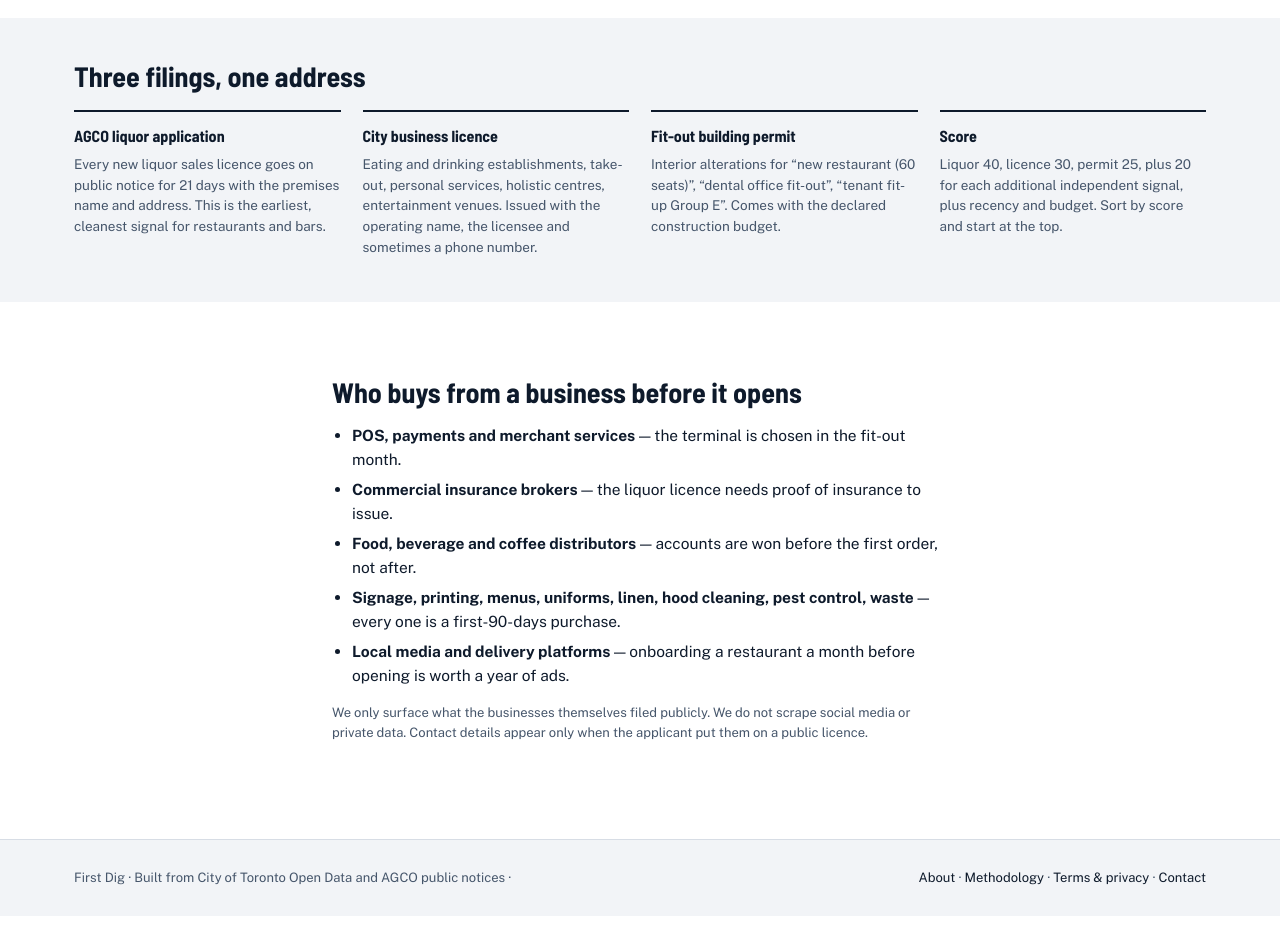
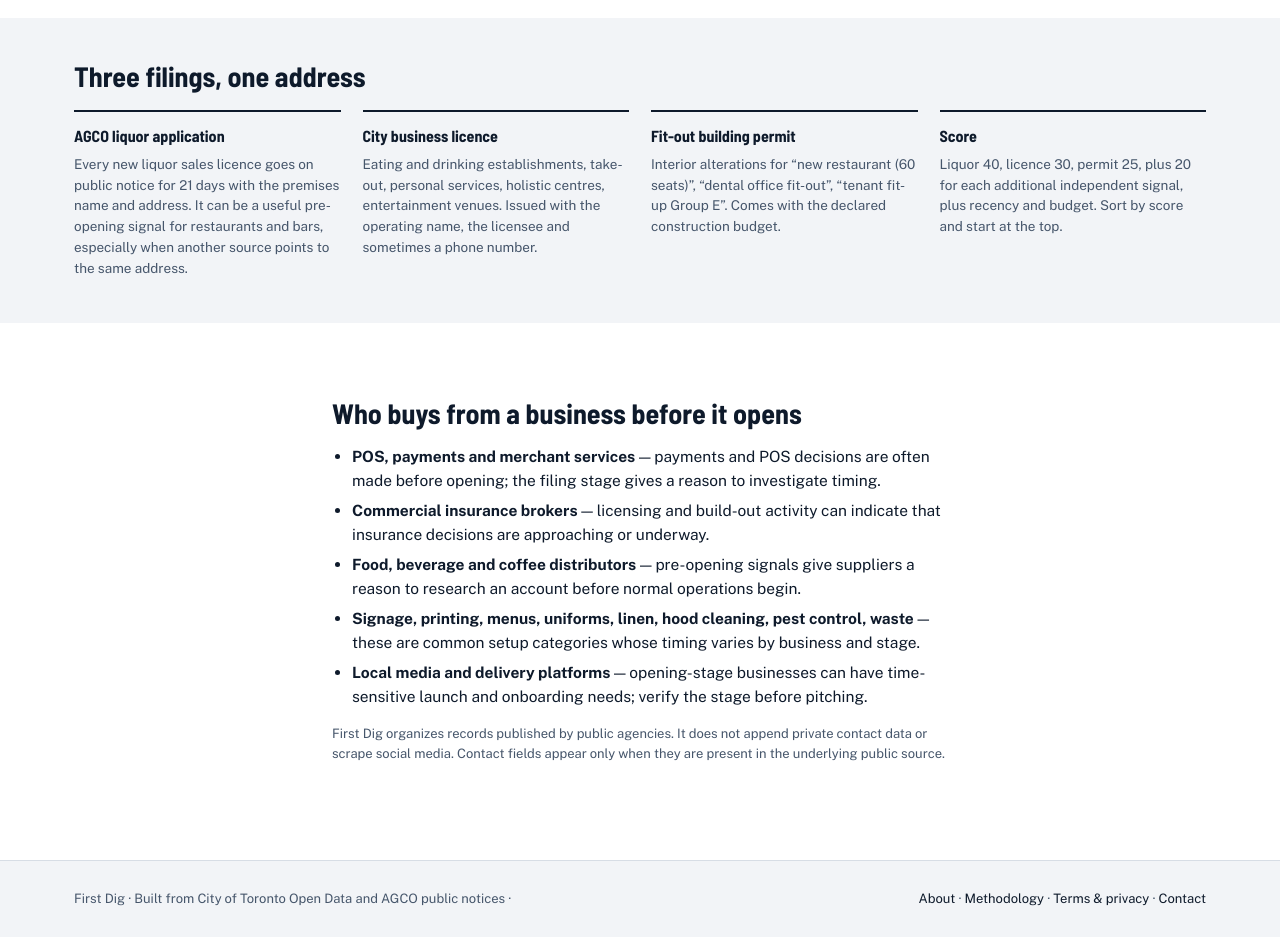
Before and after one commit to gamingyeetmaster-dev/firstdig, a FastAPI app: page /openings in a window 1280 px wide. Shown: the part 493-1430 px from the top of the page. Before the commit the page ends 1409 px from the top, so only its background shows below. Run offline with FastAPI, Linux system fonts and the light colour scheme; data that the repository does not hold is empty.

Commit message:
Make opening-signal claims verifiable

```diff
--- a/app/web/templates/product_openings.html
+++ b/app/web/templates/product_openings.html
@@ -9,7 +9,7 @@
 </div></section>
 
 {% endblock %}
-{% block desc %}Toronto restaurants, bars, clinics and shops 60 to 120 days before they open, joined from liquor applications, business licences and fit-out permits.{% endblock %}
+{% block desc %}Toronto pre-opening business signals joined by address from liquor applications, business licences and fit-out permits.{% endblock %}
 {% block body %}
 {% set hero = items[0] if items else None %}
 <section class="stage"><div class="wrap">
@@ -22,7 +22,7 @@
     </div>
 
     <h1 class="track-headline">{{ product.tagline }}</h1>
-    <p class="track-lede">A new restaurant leaves three separate paper trails before it opens: a liquor licence application at the AGCO, a business licence at the City, and a fit-out permit at Toronto Building. Nobody joins them. We do, by address &mdash; like the one below, last signal {{ hero.last_signal | nice_date }}.</p>
+    <p class="track-lede">A new restaurant leaves three separate paper trails before it opens: a liquor licence application at the AGCO, a business licence at the City, and a fit-out permit at Toronto Building. First Dig joins these source types by address &mdash; like the one below, last signal {{ hero.last_signal | nice_date }}.</p>
 
     <div class="status-rail">
       {% for t in ['licence','permit','liquor'] %}
@@ -43,7 +43,7 @@
     <div class="track-cta">
       <a class="btn primary" href="/login?next=/app/openings">Start a {{ TRIAL_DAYS }}-day free trial</a>
       <a class="btn" href="/app/openings">Browse the delayed public feed</a>
-      <span class="muted small" style="align-self:center">${{ product.price_monthly }}/month after the trial. Cancel anytime.</span>
+      <span class="muted small" style="align-self:center">Early access is currently by request.</span>
     </div>
   </article>
   {% endif %}
@@ -76,7 +76,7 @@
 <section class="alt"><div class="wrap">
   <div class="sec-h"><h2>Three filings, one address</h2></div>
   <div class="differentiators">
-    <div class="differentiator"><b>AGCO liquor application</b><p>Every new liquor sales licence goes on public notice for 21 days with the premises name and address. This is the earliest, cleanest signal for restaurants and bars.</p></div>
+    <div class="differentiator"><b>AGCO liquor application</b><p>Every new liquor sales licence goes on public notice for 21 days with the premises name and address. It can be a useful pre-opening signal for restaurants and bars, especially when another source points to the same address.</p></div>
     <div class="differentiator"><b>City business licence</b><p>Eating and drinking establishments, take-out, personal services, holistic centres, entertainment venues. Issued with the operating name, the licensee and sometimes a phone number.</p></div>
     <div class="differentiator"><b>Fit-out building permit</b><p>Interior alterations for &ldquo;new restaurant (60 seats)&rdquo;, &ldquo;dental office fit-out&rdquo;, &ldquo;tenant fit-up Group E&rdquo;. Comes with the declared construction budget.</p></div>
     <div class="differentiator"><b>Score</b><p>Liquor 40, licence 30, permit 25, plus 20 for each additional independent signal, plus recency and budget. Sort by score and start at the top.</p></div>
@@ -86,12 +86,12 @@
 <section><div class="wrap prose">
   <h2>Who buys from a business before it opens</h2>
   <ul>
-    <li><b>POS, payments and merchant services</b> — the terminal is chosen in the fit-out month.</li>
-    <li><b>Commercial insurance brokers</b> — the liquor licence needs proof of insurance to issue.</li>
-    <li><b>Food, beverage and coffee distributors</b> — accounts are won before the first order, not after.</li>
-    <li><b>Signage, printing, menus, uniforms, linen, hood cleaning, pest control, waste</b> — every one is a first-90-days purchase.</li>
-    <li><b>Local media and delivery platforms</b> — onboarding a restaurant a month before opening is worth a year of ads.</li>
+    <li><b>POS, payments and merchant services</b> — payments and POS decisions are often made before opening; the filing stage gives a reason to investigate timing.</li>
+    <li><b>Commercial insurance brokers</b> — licensing and build-out activity can indicate that insurance decisions are approaching or underway.</li>
+    <li><b>Food, beverage and coffee distributors</b> — pre-opening signals give suppliers a reason to research an account before normal operations begin.</li>
+    <li><b>Signage, printing, menus, uniforms, linen, hood cleaning, pest control, waste</b> — these are common setup categories whose timing varies by business and stage.</li>
+    <li><b>Local media and delivery platforms</b> — opening-stage businesses can have time-sensitive launch and onboarding needs; verify the stage before pitching.</li>
   </ul>
-  <p class="muted small">We only surface what the businesses themselves filed publicly. We do not scrape social media or private data. Contact details appear only when the applicant put them on a public licence.</p>
+  <p class="muted small">First Dig organizes records published by public agencies. It does not append private contact data or scrape social media. Contact fields appear only when they are present in the underlying public source.</p>
 </div></section>
 {% endblock %}
```
